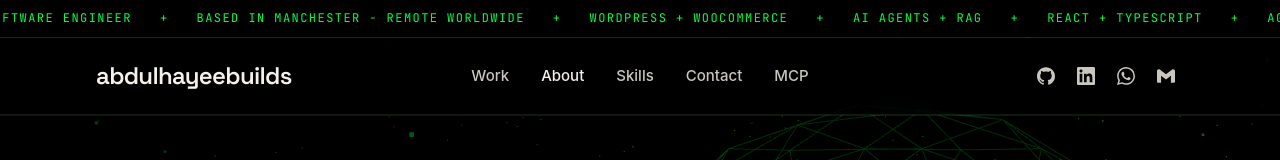
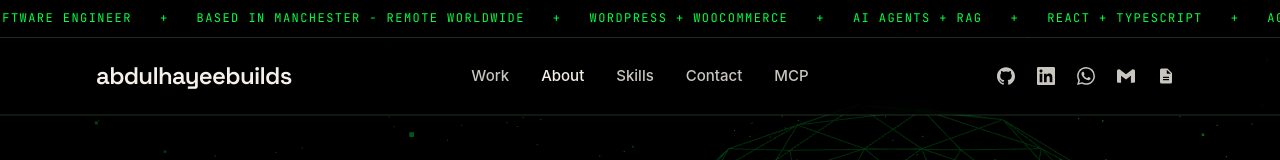
Before and after one commit to abdulhayeedev/abdul-mcp, a Next.js app: page /about in a window 1280 px wide. Shown: the top 160 px of the page. Built offline with nearby package versions, Linux system fonts and the light colour scheme; a web font is replaced by a local one.

Commit message:
Add CV download link to about page
Added a link to download the CV in the about page.

```diff
--- a/app/about/page.tsx
+++ b/app/about/page.tsx
@@ -94,6 +94,7 @@ export default function AboutPage() {
               <a href="https://www.linkedin.com/in/abdul-hayee1" target="_blank" rel="noreferrer" aria-label="LinkedIn"><svg viewBox="0 0 24 24" aria-hidden="true"><path d="M20.447 20.452h-3.554v-5.569c0-1.328-.027-3.037-1.852-3.037-1.853 0-2.136 1.445-2.136 2.939v5.667H9.351V9h3.414v1.561h.046c.477-.9 1.637-1.85 3.37-1.85 3.601 0 4.267 2.37 4.267 5.455v6.286zM5.337 7.433c-1.144 0-2.063-.926-2.063-2.065 0-1.138.92-2.063 2.063-2.063 1.14 0 2.064.925 2.064 2.063 0 1.139-.925 2.065-2.064 2.065zm1.782 13.019H3.555V9h3.564v11.452zM22.225 0H1.771C.792 0 0 .774 0 1.729v20.542C0 23.227.792 24 1.771 24h20.451C23.2 24 24 23.227 24 22.271V1.729C24 .774 23.2 0 22.222 0h.003z"/></svg></a>
               <a href="https://wa.me/447310679346" target="_blank" rel="noreferrer" aria-label="WhatsApp"><svg viewBox="0 0 24 24" aria-hidden="true"><path d="M17.472 14.382c-.297-.149-1.758-.867-2.03-.967-.273-.099-.471-.148-.67.15-.197.297-.767.966-.94 1.164-.173.199-.347.223-.644.075-.297-.15-1.255-.463-2.39-1.475-.883-.788-1.48-1.761-1.653-2.059-.173-.297-.018-.458.13-.606.134-.133.298-.347.446-.52.149-.174.198-.298.298-.497.099-.198.05-.371-.025-.52-.075-.149-.669-1.612-.916-2.207-.242-.579-.487-.5-.669-.51-.173-.008-.371-.01-.57-.01-.198 0-.52.074-.792.372-.272.297-1.04 1.016-1.04 2.479 0 1.462 1.065 2.875 1.213 3.074.149.198 2.096 3.2 5.077 4.487.709.306 1.262.489 1.694.625.712.227 1.36.195 1.871.118.571-.085 1.758-.719 2.006-1.413.248-.694.248-1.289.173-1.413-.074-.124-.272-.198-.57-.347m-5.421 7.403h-.004a9.87 9.87 0 01-5.031-1.378l-.361-.214-3.741.982.998-3.648-.235-.374a9.86 9.86 0 01-1.51-5.26c.001-5.45 4.436-9.884 9.888-9.884 2.64 0 5.122 1.03 6.988 2.898a9.825 9.825 0 012.893 6.994c-.003 5.45-4.437 9.884-9.885 9.884m8.413-18.297A11.815 11.815 0 0012.05 0C5.495 0 .16 5.335.157 11.892c0 2.096.547 4.142 1.588 5.945L.057 24l6.305-1.654a11.882 11.882 0 005.683 1.448h.005c6.554 0 11.89-5.335 11.893-11.893a11.821 11.821 0 00-3.48-8.413Z"/></svg></a>
               <a href="mailto:inputabdul@gmail.com" target="_blank" rel="noreferrer" aria-label="Email"><svg viewBox="0 0 24 24" aria-hidden="true"><path d="M24 5.457v13.909c0 .904-.732 1.636-1.636 1.636h-3.819V11.73L12 16.64l-6.545-4.91v9.273H1.636A1.636 1.636 0 0 1 0 19.366V5.457c0-2.023 2.309-3.178 3.927-1.964L5.455 4.64 12 9.548l6.545-4.91 1.528-1.145C21.69 2.28 24 3.434 24 5.457z"/></svg></a>
+              <a href="/Abdul_Hayee_CV.pdf" target="_blank" rel="noreferrer" aria-label="Download CV" title="Download CV"><svg viewBox="0 0 24 24" aria-hidden="true"><path d="M14 2H6a2 2 0 0 0-2 2v16a2 2 0 0 0 2 2h12a2 2 0 0 0 2-2V8l-6-6zm-1 7V3.5L18.5 9H13zM8 13h8v1.5H8V13zm0 3h8v1.5H8V16z" /></svg></a>
             </div>
           </div>
         </header>
```
